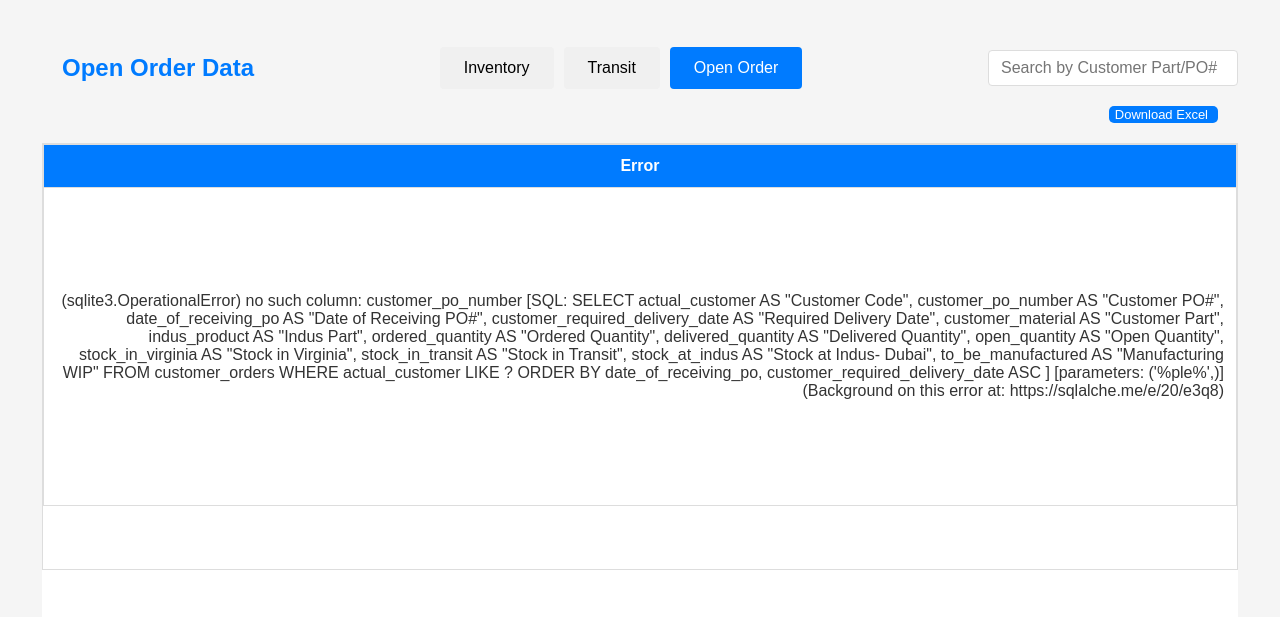
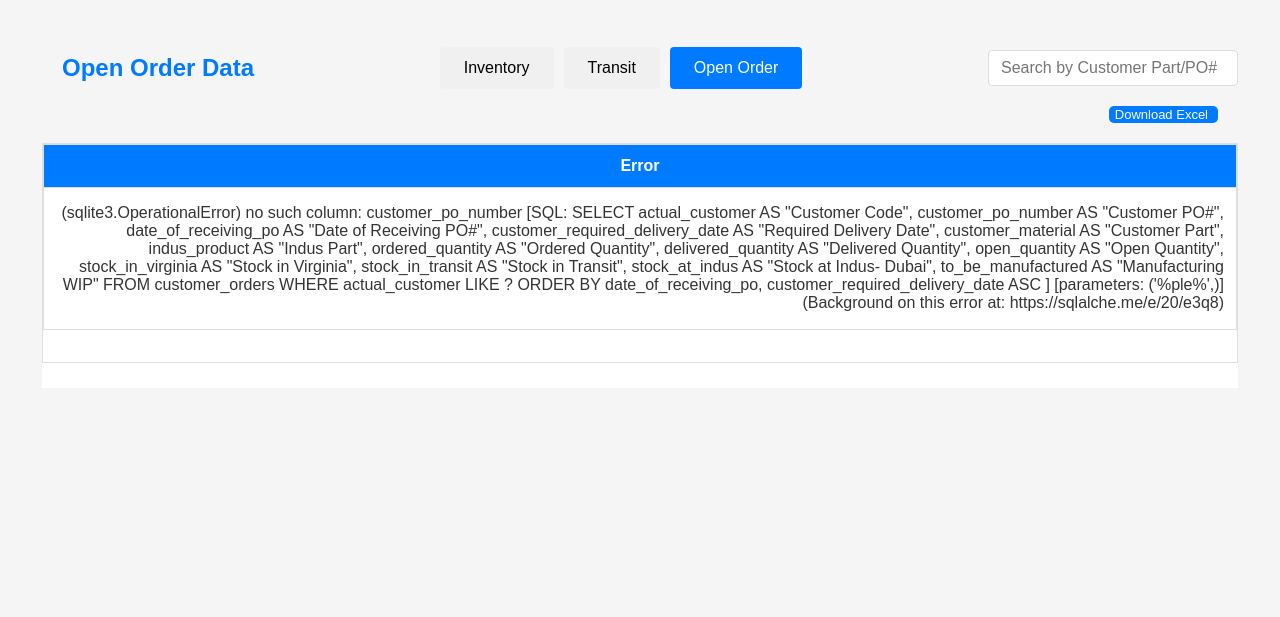
Before and after one commit to ppc8040/new_try, a Flask app: page /views/open-order in a window 1280 px wide. Shown: the part 120-737 px from the top of the page. Run offline with Flask 3, Linux system fonts and the light colour scheme; the visitor is signed in with stand-in values (Sample User, id 1); data that the repository does not hold is empty.

Commit message:
Update styles.css

```diff
--- a/flaskr/static/styles.css
+++ b/flaskr/static/styles.css
@@ -125,6 +125,7 @@ header {
 }
 
 .table-wrapper {
+  position: relative;
   width: 100%; /* Ensure the wrapper spans the full container width */
   height: 100%; /* Allow the wrapper to take full height of its parent */
   overflow: hidden; /* Hide overflow for neatness */
@@ -302,7 +303,7 @@ header {
   -webkit-overflow-scrolling: touch; /* Smooth scrolling on mobile devices */
   border: 1px solid #ddd; /* Optional: Border around the table container */
   box-sizing: border-box; /* Ensure padding and borders are included in the total width/height */
-  margin-bottom: 200px;
+  margin-bottom: 20px;
 }
 
 /* Table styles */
@@ -337,7 +338,7 @@ header {
   border-collapse: collapse; /* Collapse table borders */
   background-color: #ffffff; /* Set background color to white */
   margin-top: 0px; /* Add space on top of the table */
-  margin-bottom: 100px;
+  margin-bottom: 50px;
 }
 
 /* Styling for Inventory table headers */
@@ -383,7 +384,7 @@ header {
   border-collapse: collapse; /* Collapse table borders */
   background-color: #ffffff; /* Set background color to white */
   margin-top: 0px; /* Add space on top of the table */
-  margin-bottom: 100px;
+  margin-bottom: 50px;
 }
 
 /* Styling for Transit table headers */
@@ -429,7 +430,7 @@ header {
   border-collapse: collapse; /* Collapse table borders */
   background-color: #ffffff; /* Set background color to white */
   margin-top: 0px; /* Add space on top of the table */
-  margin-bottom: 100px;
+  margin-bottom: 50px;
 }
 
 /* Styling for OOR table headers */
```
